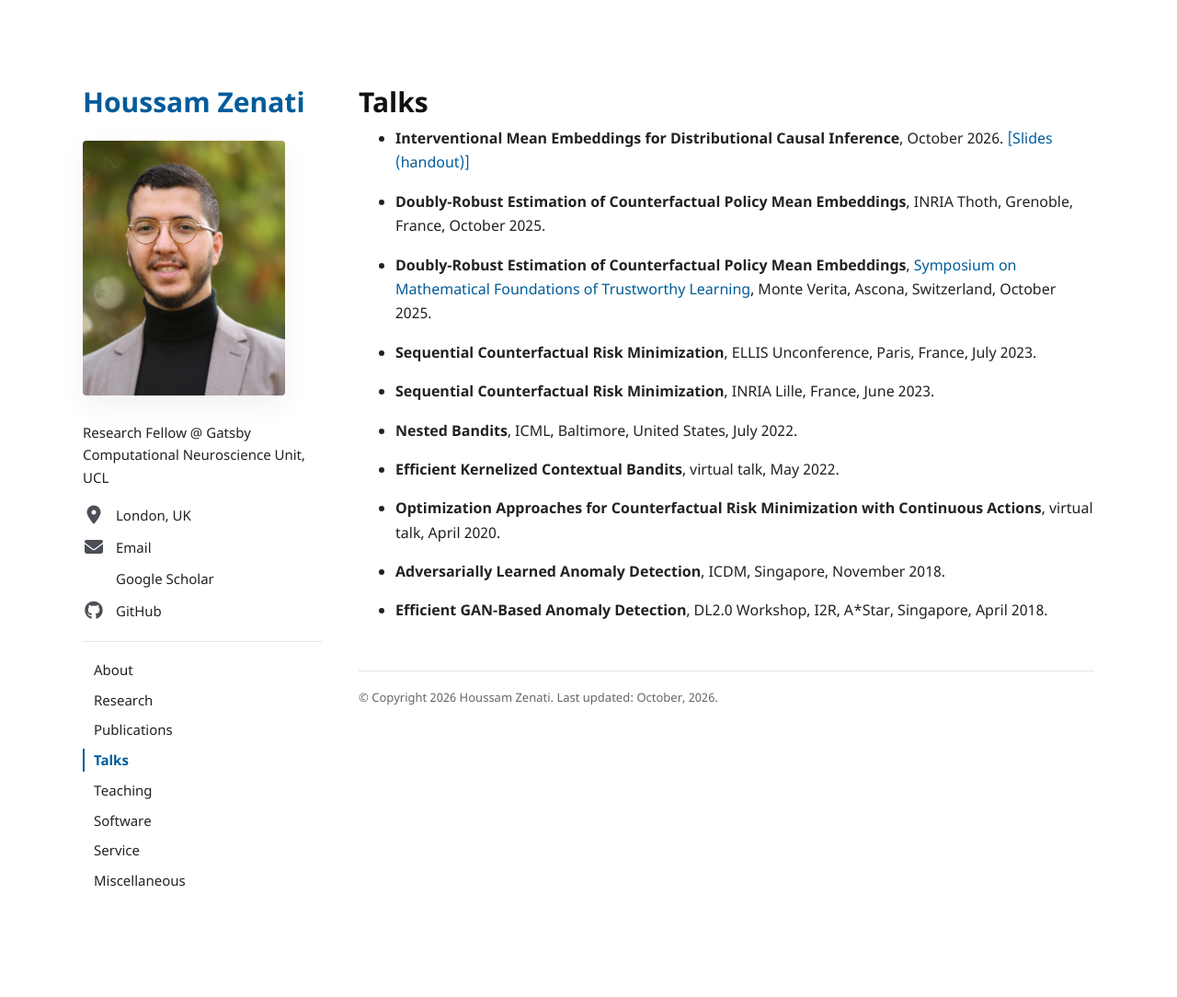
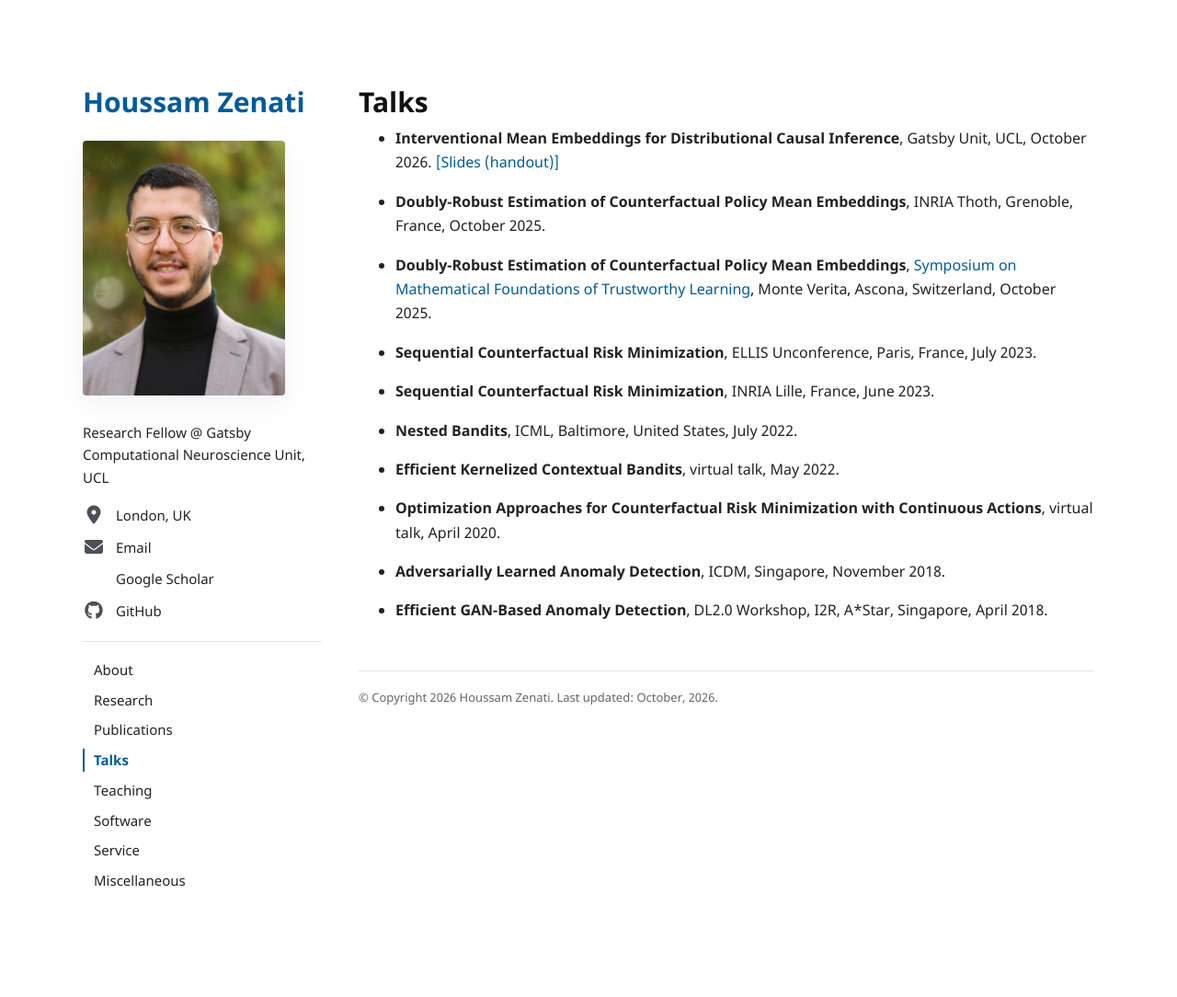
Before and after one commit to houssamzenati/houssamzenati.github.io, a Jekyll site: the page built from talks.md, in a window 1280 px wide. Shown: the whole page at 92% size. Built offline with Jekyll 4.4.1, drawn with Linux system fonts in a browser that asks for light colours; a style sheet for code colours, icons or effects is not loaded.

Commit message:
Add Gatsby Unit UCL venue to October 2026 talk

```diff
--- a/talks.md
+++ b/talks.md
@@ -4,7 +4,7 @@
 permalink: /talks/
 ---
 
-- **Interventional Mean Embeddings for Distributional Causal Inference**, October 2026. [[Slides (handout)]]({{ "/assets/slides/ime-2026-handout.pdf" | relative_url }})
+- **Interventional Mean Embeddings for Distributional Causal Inference**, Gatsby Unit, UCL, October 2026. [[Slides (handout)]]({{ "/assets/slides/ime-2026-handout.pdf" | relative_url }})
 
 - **Doubly-Robust Estimation of Counterfactual Policy Mean Embeddings**, INRIA Thoth, Grenoble, France, October 2025.
 
```
